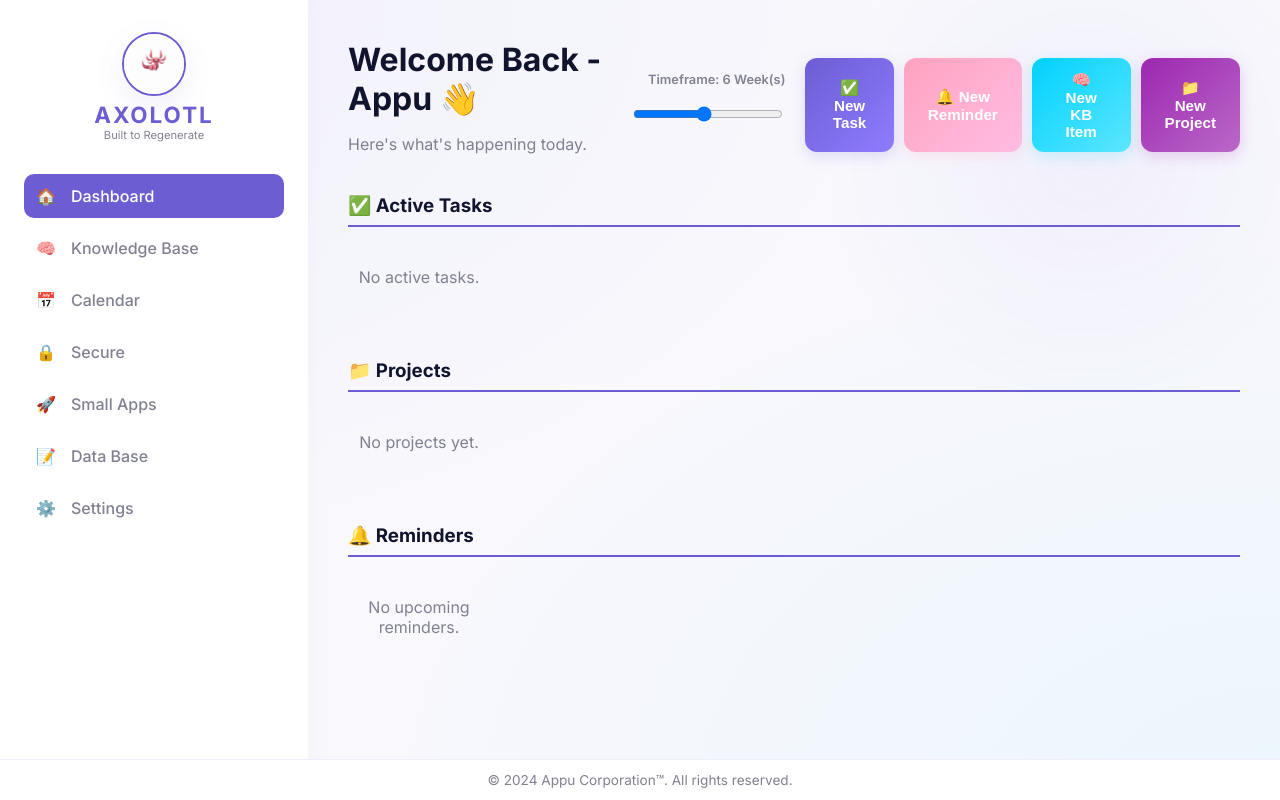
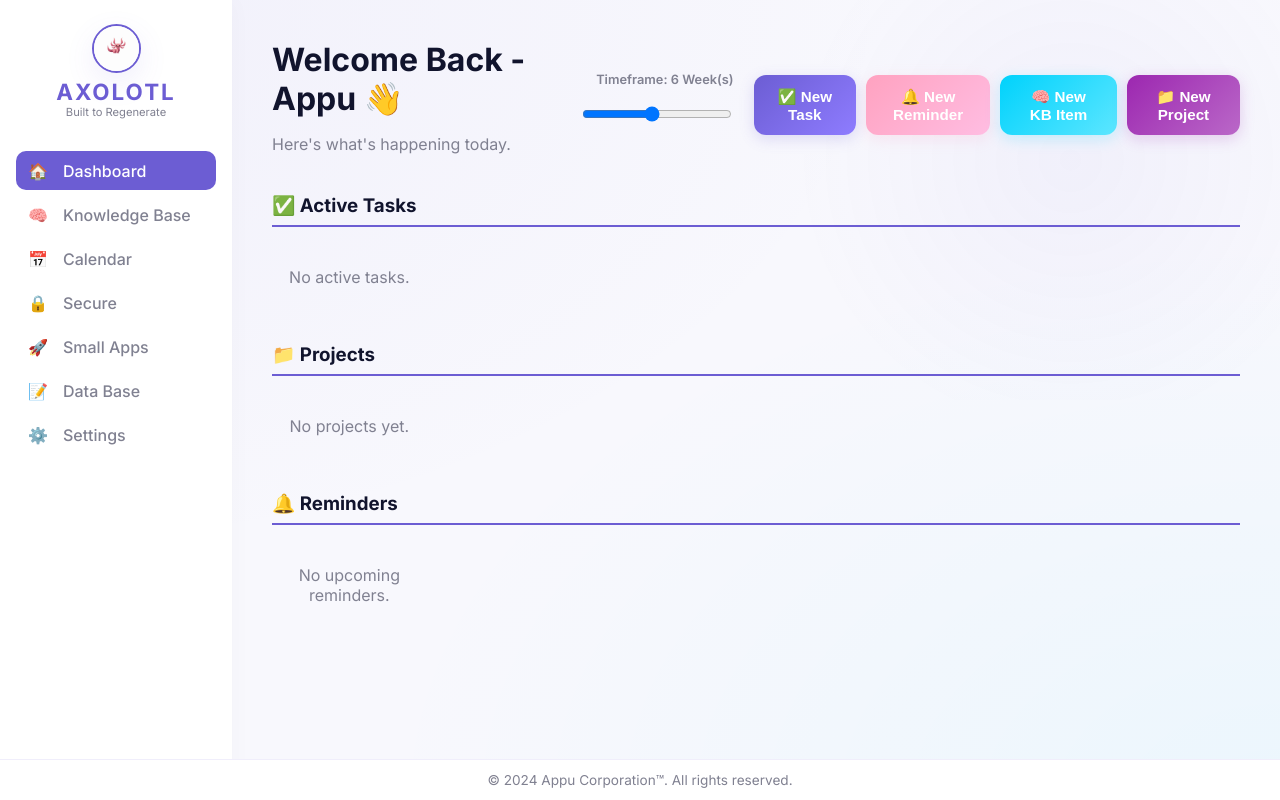
Before and after one commit to BinuAppu/appupersonalapp, a Flask app: page / in a window 1280 px wide. Run offline with Flask 3, Linux system fonts and the light colour scheme; some libraries are stand-ins or nearby versions.

Commit message:
compacting the looks

```diff
--- a/appu_personal_app/static/style.css
+++ b/appu_personal_app/static/style.css
@@ -814,9 +814,11 @@ body {
 
 /* Sidebar */
 .sidebar {
-    width: var(--sidebar-width);
+    width: auto;
+    min-width: 200px;
+    max-width: 240px;
     background-color: var(--nav-bg);
-    padding: 2rem 1.5rem;
+    padding: 1.5rem 1rem;
     display: flex;
     flex-direction: column;
     box-shadow: 4px 0 20px rgba(0, 0, 0, 0.02);
@@ -837,8 +839,8 @@ body {
 }
 
 .logo-img {
-    width: 60px;
-    height: 60px;
+    width: 45px;
+    height: 45px;
     border-radius: 50%;
     object-fit: cover;
     object-position: center;
@@ -866,9 +868,9 @@ body {
 .nav-link {
     text-decoration: none;
     color: var(--text-muted);
-    padding: 0.75rem;
+    padding: 0.6rem 0.75rem;
     border-radius: 10px;
-    margin-bottom: 0.5rem;
+    margin-bottom: 0.3rem;
     display: flex;
     align-items: center;
     gap: 15px;
@@ -1054,7 +1056,7 @@ textarea:focus {
 .dashboard-grid {
     display: flex;
     flex-direction: column;
-    gap: 2.5rem;
+    gap: 1.5rem;
 }
 
 .section-header {
@@ -1078,8 +1080,8 @@ textarea:focus {
     background: var(--card-bg);
     backdrop-filter: blur(8px);
     -webkit-backdrop-filter: blur(8px);
-    border-radius: 12px;
-    padding: 0.8rem;
+    border-radius: 10px;
+    padding: 0.6rem;
     border: 1px solid rgba(255, 255, 255, 0.3);
     box-shadow: 0 4px 15px rgba(0, 0, 0, 0.03);
     transition: all 0.4s cubic-bezier(0.165, 0.84, 0.44, 1);
@@ -1108,7 +1110,7 @@ textarea:focus {
     display: flex;
     justify-content: space-between;
     align-items: flex-start;
-    gap: 10px;
+    gap: 6px;
 }
 
 .item-card-actions {
@@ -1119,7 +1121,7 @@ textarea:focus {
 
 .item-card-title {
     font-weight: 600;
-    font-size: 0.75rem;
+    font-size: 0.7rem;
     color: var(--text-color);
     margin: 0;
     line-height: 1.2;
@@ -1127,7 +1129,7 @@ textarea:focus {
 }
 
 .item-card-meta {
-    font-size: 0.6rem;
+    font-size: 0.55rem;
     color: var(--text-muted);
     margin-top: 1px;
 }
```
